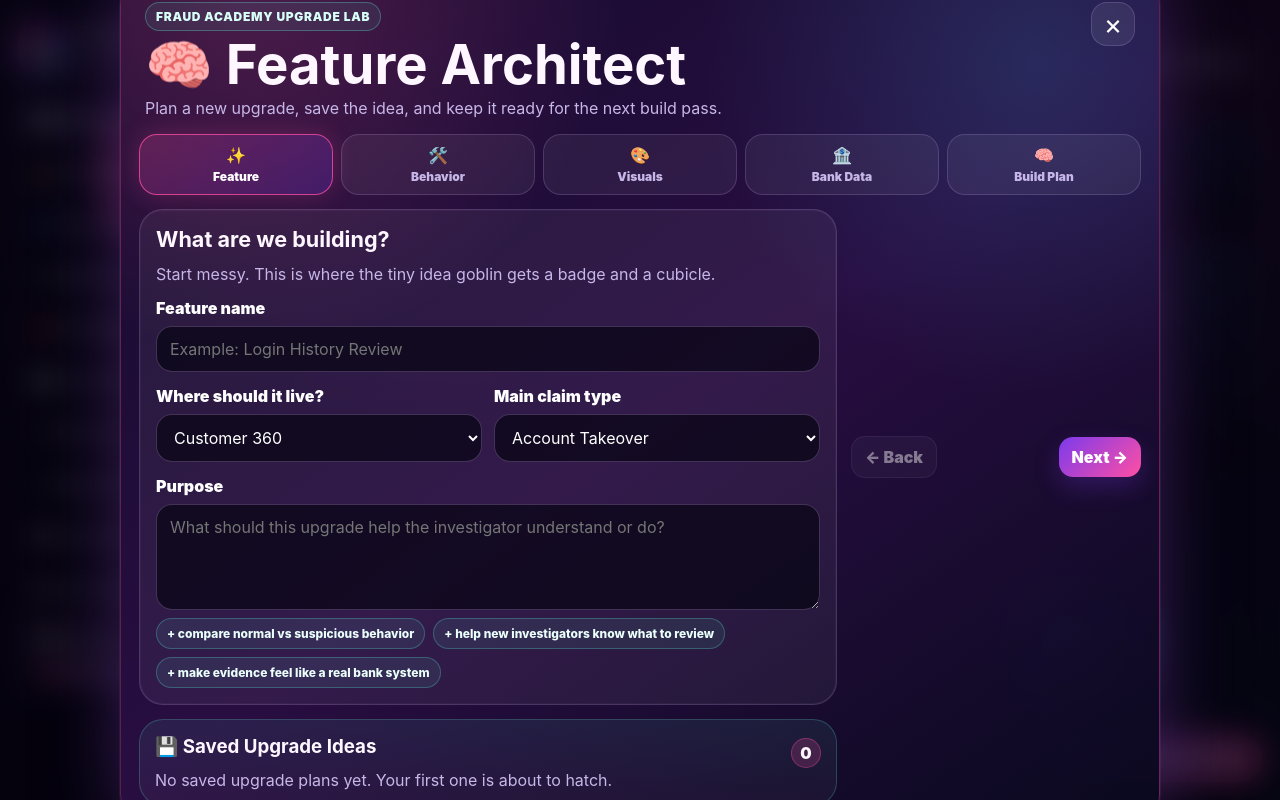
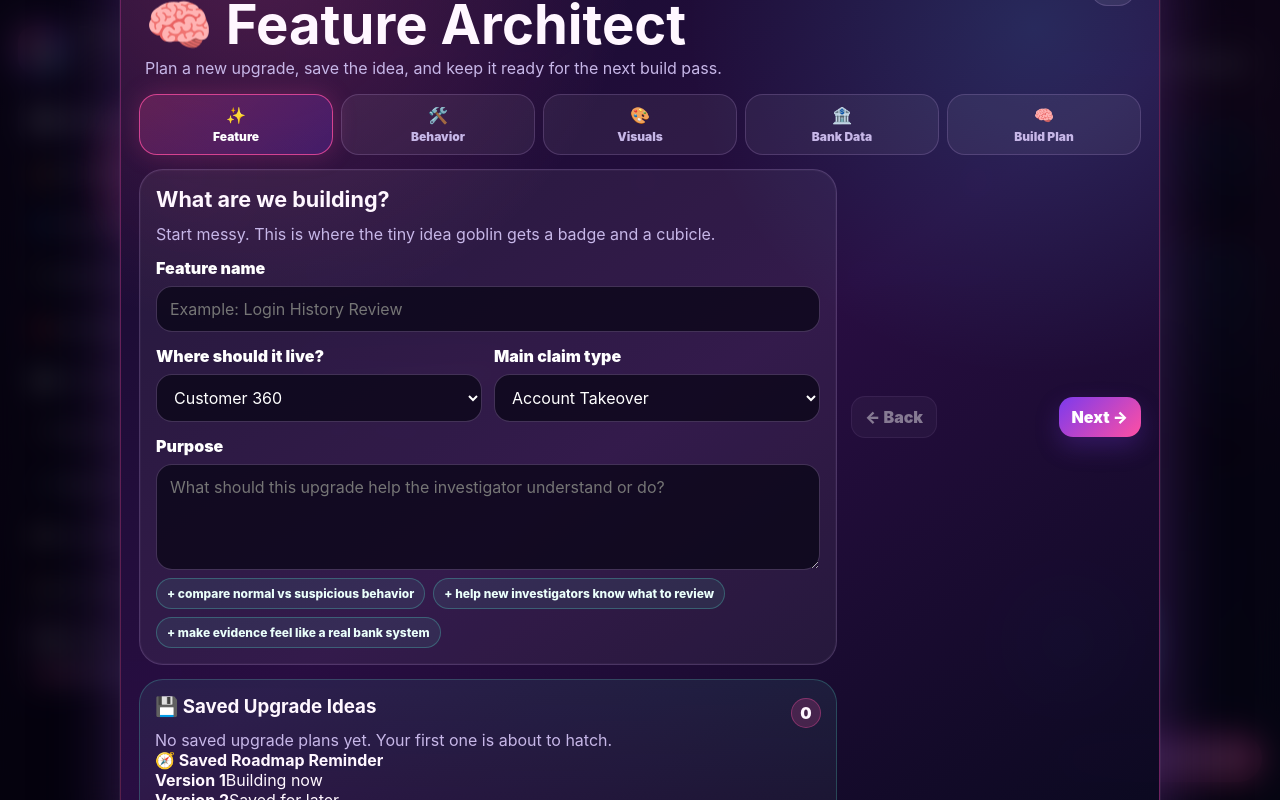
Before and after one commit to iamre2024-debug/Fraud-Academy, a React (Vite) app: page / in a window 1280 px wide. Both pictures are taken after a click on the button "Open Feature Architect". Built offline with nearby package versions, Linux system fonts and the light colour scheme.

Commit message:
Polish Feature Architect roadmap reminder

```diff
--- a/src/FeatureArchitect.jsx
+++ b/src/FeatureArchitect.jsx
@@ -25,6 +25,12 @@ const chips = {
   futureIdea: ['AI suggestions button', 'auto-generated sample records', 'later advanced build assistant reminder']
 };
 
+const roadmap = [
+  { version: 'Version 1', status: 'Building now', title: 'Pretty saved popup planner', detail: 'Questions, quick idea chips, generated build plan, and localStorage saved upgrade ideas.' },
+  { version: 'Version 2', status: 'Saved for later', title: 'AI build assistant', detail: 'Generate component names, files to edit, UI layout, sample fictional data, checklist, and code draft.' },
+  { version: 'Version 3', status: 'Saved for later', title: 'Reviewed auto-update workflow', detail: 'Backend, AI API, GitHub write access, safe review step, and deployment connection.' }
+];
+
 export default function FeatureArchitect({ open, ideas = [], onClose, onSave, onDelete }) {
   const [step, setStep] = useState(0);
   const [form, setForm] = useState(blank);
@@ -36,7 +42,7 @@ export default function FeatureArchitect({ open, ideas = [], onClose, onSave, on
   const next = () => setStep(x => Math.min(steps.length - 1, x + 1));
   const back = () => setStep(x => Math.max(0, x - 1));
   const save = () => {
-    const saved = { id: `UPG-${Date.now()}`, createdAt: new Date().toLocaleString(), ...form, plan };
+    const saved = { id: `UPG-${Date.now()}`, createdAt: new Date().toLocaleString(), ...form, plan, roadmapReminder: roadmap };
     onSave(saved);
     setForm(blank);
     setStep(0);
@@ -55,10 +61,10 @@ export default function FeatureArchitect({ open, ideas = [], onClose, onSave, on
         {step === 1 && <Panel title="How should it behave?" note="This decides how the investigator opens it, uses it, and comes back later."><Select label="How should it trigger?" value={form.trigger} onChange={v => update('trigger', v)} options={['Button / investigator opens it', 'Floating action button', 'Page-specific prompt', 'After case selection', 'After running a toolkit search']} /><Select label="When closed" value={form.closeBehavior} onChange={v => update('closeBehavior', v)} options={['Save progress and allow reopening later', 'Reset the conversation', 'Minimize into a docked bubble', 'Save as draft until finished']} /><Textarea label="User actions" value={form.userActions} onChange={v => update('userActions', v)} placeholder="What should the user click, type, filter, save, compare, or tag?" chipKey="userActions" addChip={addChip} /></Panel>}
         {step === 2 && <Panel title="How should it look?" note="Keep the banking dashboard serious, but let the purple/pink neon do its little runway walk."><Select label="Visual layout" value={form.layout} onChange={v => update('layout', v)} options={['Neon centered modal', 'Right-side investigator drawer', 'Bottom-right chat bubble', 'Full-screen command center', 'Inline dashboard card']} /><Select label="Priority" value={form.priority} onChange={v => update('priority', v)} options={['Next upgrade', 'Soon', 'Later idea', 'Research first']} /><Textarea label="Design notes" value={form.futureIdea} onChange={v => update('futureIdea', v)} placeholder="Any pretty details, animations, quick buttons, or future AI ideas?" chipKey="futureIdea" addChip={addChip} /></Panel>}
         {step === 3 && <Panel title="What realistic bank data should it create?" note="This is the good stuff: believable fictional records for training."><Textarea label="Data fields needed" value={form.dataNeeded} onChange={v => update('dataNeeded', v)} placeholder="Example: IP, device ID, first-seen date, customer ID, profile change type..." chipKey="dataNeeded" addChip={addChip} /><Textarea label="Documents or reports" value={form.documents} onChange={v => update('documents', v)} placeholder="What should Document Viewer generate from this?" chipKey="documents" addChip={addChip} /><Textarea label="Toolkit / case connections" value={form.toolkitConnection} onChange={v => update('toolkitConnection', v)} placeholder="How should this connect to Customer 360, Toolkit, Debrief, or scoring?" chipKey="toolkitConnection" addChip={addChip} /></Panel>}
-        {step === 4 && <Panel title="Generated build plan" note="Saved plans will still appear next time you open Fraud Academy on this browser."><div className="architect-plan">{plan.map(([k, v]) => <div key={k} className="architect-plan-row"><b>{k}</b><span>{v}</span></div>)}</div><div className="architect-save-row"><button className="btn secondary" onClick={() => { setForm(blank); setStep(0); }}>Clear Form</button><button className="btn" disabled={!form.title.trim()} onClick={save}>Save Upgrade Plan</button></div></Panel>}
+        {step === 4 && <Panel title="Generated build plan" note="Saved plans will still appear next time you open Fraud Academy on this browser."><div className="architect-plan">{plan.map(([k, v]) => <div key={k} className="architect-plan-row"><b>{k}</b><span>{v}</span></div>)}</div><RoadmapCard /><div className="architect-save-row"><button className="btn secondary" onClick={() => { setForm(blank); setStep(0); }}>Clear Form</button><button className="btn" disabled={!form.title.trim()} onClick={save}>Save Upgrade Plan</button></div></Panel>}
       </div>
       <footer className="architect-foot"><button className="btn secondary" disabled={step === 0} onClick={back}>← Back</button>{step < steps.length - 1 ? <button className="btn" onClick={next}>Next →</button> : <button className="btn green" disabled={!form.title.trim()} onClick={save}>Save Plan ✓</button>}</footer>
-      <aside className="architect-library"><div className="architect-library-head"><h3>💾 Saved Upgrade Ideas</h3><span>{ideas.length}</span></div>{ideas.length ? ideas.slice(0, 4).map(item => <div className="architect-saved" key={item.id}><b>{item.title}</b><p>{item.page} · {item.claimType}</p><small>{item.createdAt}</small><button onClick={() => onDelete(item.id)}>Remove</button></div>) : <p className="muted">No saved upgrade plans yet. Your first one is about to hatch.</p>}</aside>
+      <aside className="architect-library"><div className="architect-library-head"><h3>💾 Saved Upgrade Ideas</h3><span>{ideas.length}</span></div>{ideas.length ? ideas.slice(0, 4).map(item => <div className="architect-saved" key={item.id}><b>{item.title}</b><p>{item.page} · {item.claimType}</p><small>{item.createdAt}</small><button onClick={() => onDelete(item.id)}>Remove</button></div>) : <p className="muted">No saved upgrade plans yet. Your first one is about to hatch.</p>}<RoadmapCard compact /></aside>
     </section>
   </div>;
 }
@@ -67,4 +73,5 @@ function Panel({ title, note, children }) { return <div className="architect-pan
 function Field({ label, value, onChange, placeholder }) { return <label className="architect-field"><span>{label}</span><input value={value} onChange={e => onChange(e.target.value)} placeholder={placeholder} /></label>; }
 function Select({ label, value, onChange, options }) { return <label className="architect-field"><span>{label}</span><select value={value} onChange={e => onChange(e.target.value)}>{options.map(x => <option key={x}>{x}</option>)}</select></label>; }
 function Textarea({ label, value, onChange, placeholder, chipKey, addChip }) { return <label className="architect-field"><span>{label}</span><textarea value={value} onChange={e => onChange(e.target.value)} placeholder={placeholder} rows="4" />{chips[chipKey] && <div className="architect-chips">{chips[chipKey].map(chip => <button type="button" key={chip} onClick={() => addChip(chipKey, chip)}>+ {chip}</button>)}</div>}</label>; }
+function RoadmapCard({ compact = false }) { return <div className={compact ? 'architect-roadmap compact' : 'architect-roadmap'}><h4>🧭 Saved Roadmap Reminder</h4>{roadmap.map(item => <div className="architect-roadmap-item" key={item.version}><div><b>{item.version}</b><span>{item.status}</span></div>{!compact && <><strong>{item.title}</strong><p>{item.detail}</p></>}</div>)}</div>; }
 function makePlan(form) { const safe = (value, fallback) => value?.trim() || fallback; return [['Feature', safe(form.title, 'Untitled upgrade idea')], ['Home Page', form.page], ['Claim Focus', form.claimType], ['Purpose', safe(form.purpose, 'Needs a clear investigator purpose before build.')], ['Behavior', `${form.trigger}. Close behavior: ${form.closeBehavior}.`], ['UI Direction', `${form.layout} using Fraud Academy dark neon banking dashboard styling.`], ['Investigator Actions', safe(form.userActions, 'Define the clicks, filters, tags, and review steps.')], ['Fictional Banking Data', safe(form.dataNeeded, 'Add realistic fictional customer, account, device, transaction, or risk fields.')], ['Documents', safe(form.documents, 'Identify generated reports for Document Viewer.')], ['Connections', safe(form.toolkitConnection, 'Connect to Customer 360, Toolkit, Documents, Debrief, and scoring where useful.')], ['Priority', form.priority], ['Later Roadmap Reminder', 'Version 2: AI build assistant. Version 3: advanced reviewed app update workflow.']]; }
```
